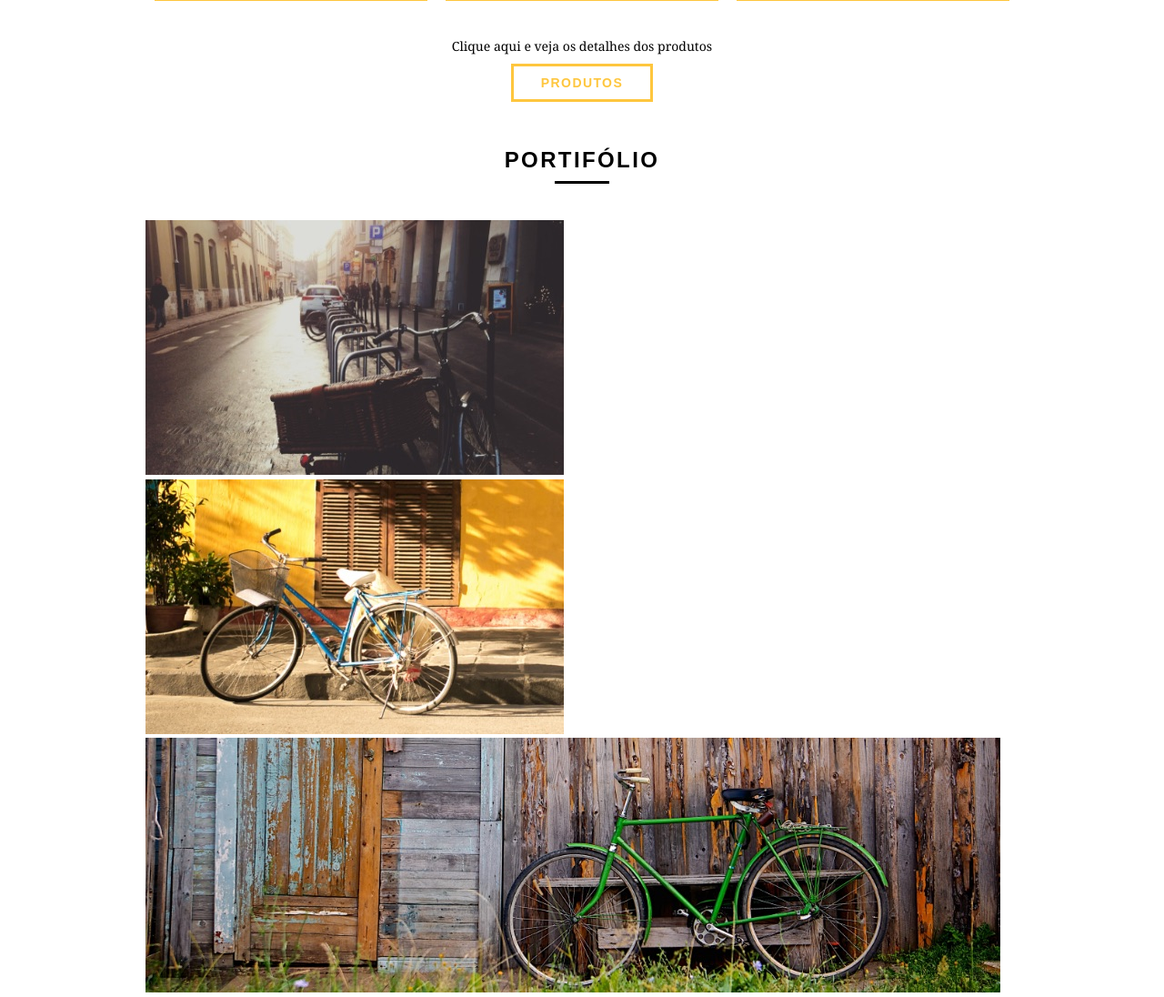
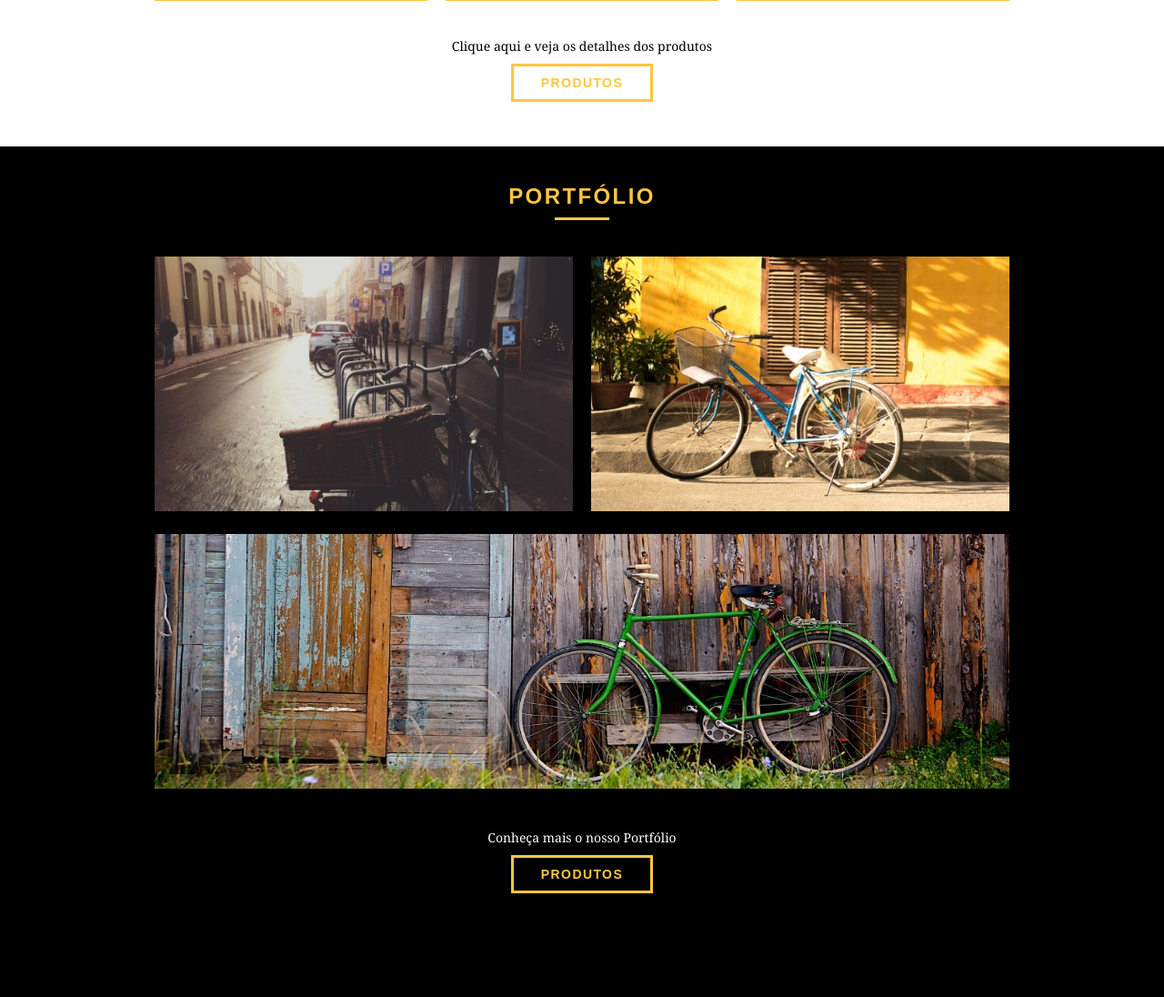
Before and after one commit to wevertonmonteiroc/bikcraft, a PHP site: page / in a window 1280 px wide. Shown: the part 942-2038 px from the top of the page at 91% size. After the commit the page ends 1924 px from the top, so only its background shows below. Run offline with PHP 8.4, Linux system fonts and the light colour scheme.

Commit message:
Conclusão da  estilização o da section PORTIFÓLIO

```diff
--- a/css/style.css
+++ b/css/style.css
@@ -179,3 +179,27 @@ p {
 .call p {
     margin-bottom: 20px;
 }
+
+/* Portfólio */
+
+.portfolio {
+    width: 100%;
+    background: #000000;
+    padding: 40px 0px;
+}
+
+.portfolio .subtitulo {
+    color: #fec63e;
+}
+
+.portfolio .subtitulo:after {
+    background: #fec63e;
+}
+
+.portfolio_lista li:last-child {
+    margin-top: 20px;
+}
+
+.portfolio .call p {
+    color: #FFFFFF;
+}
--- a/index.html
+++ b/index.html
@@ -71,16 +71,22 @@
           <p>Clique aqui e veja os detalhes dos produtos</p>
           <a href="produtos.html" class="btn btn-preto">Produtos</a>
       </div>
+
     </section>
     <!-- Fecha PRODUTOS -->
-    <section class="portifolio">
+
+    <section class="portfolio">
       <div class="container">
-        <h2 class="subtitulo">Portifólio</h2>
-        <ul>
-          <li><img src="/images/portfolio/retro.jpg" alt="Bicicleta Retro"></li>
-          <li><img src="/images/portfolio/passeio.jpg" alt="Bicicleta Passeio"></li>
-          <li><img src="/images/portfolio/esporte.jpg" alt="Bicicleta Esporte"></li>
+        <h2 class="subtitulo">Portfólio</h2>
+        <ul class="portfolio_lista">
+          <li class="grid-8"><img src="/images/portfolio/retro.jpg" alt="Bicicleta Retro"></li>
+          <li class="grid-8"><img src="/images/portfolio/passeio.jpg" alt="Bicicleta Passeio"></li>
+          <li class="grid-16"><img src="/images/portfolio/esporte.jpg" alt="Bicicleta Esporte"></li>
         </ul>
+        <div class="call">
+            <p>Conheça mais o nosso Portfólio</p>
+            <a href="portfolio.html" class="btn">Produtos</a>
+        </div>
       </div>
     </section>
 
```
